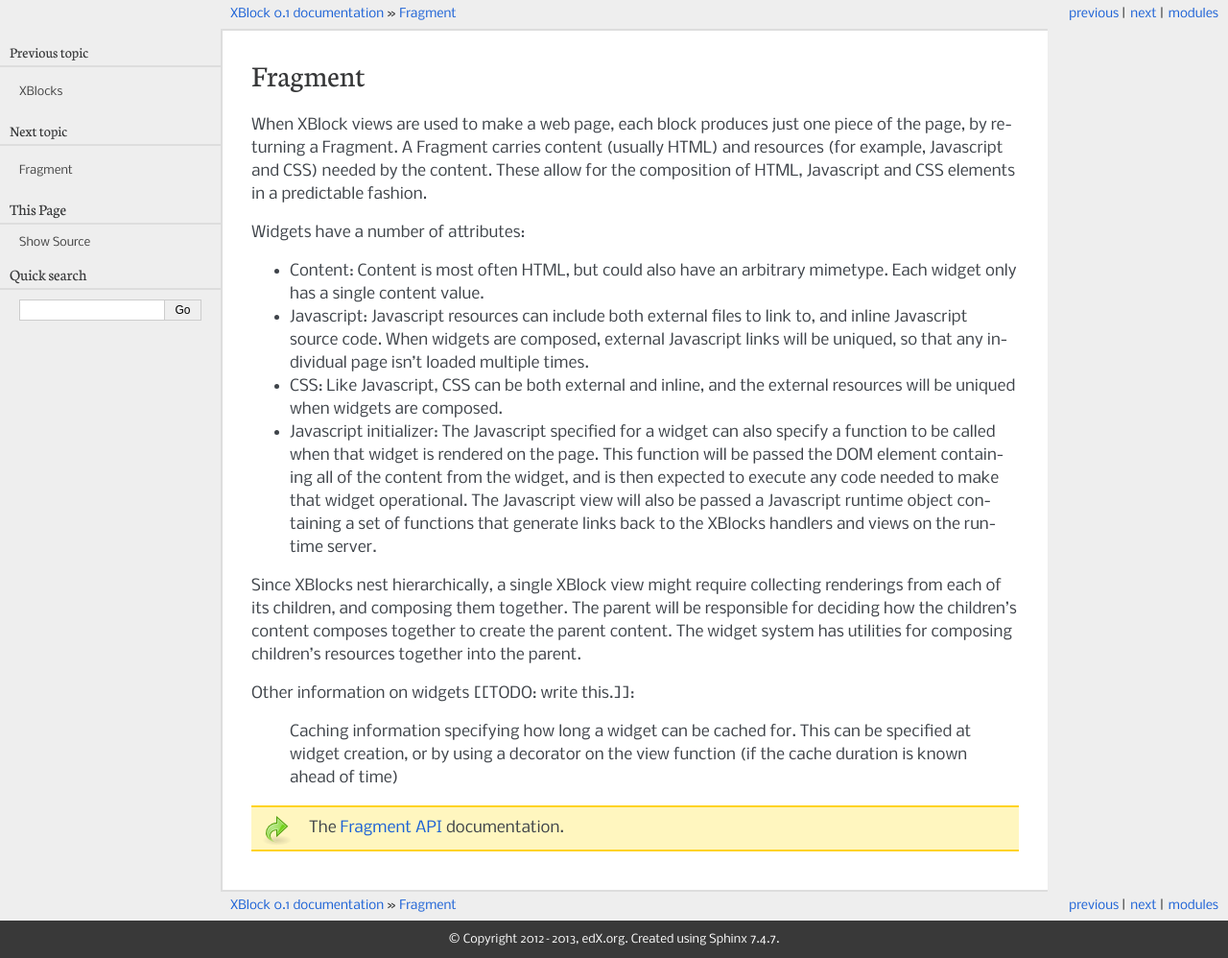
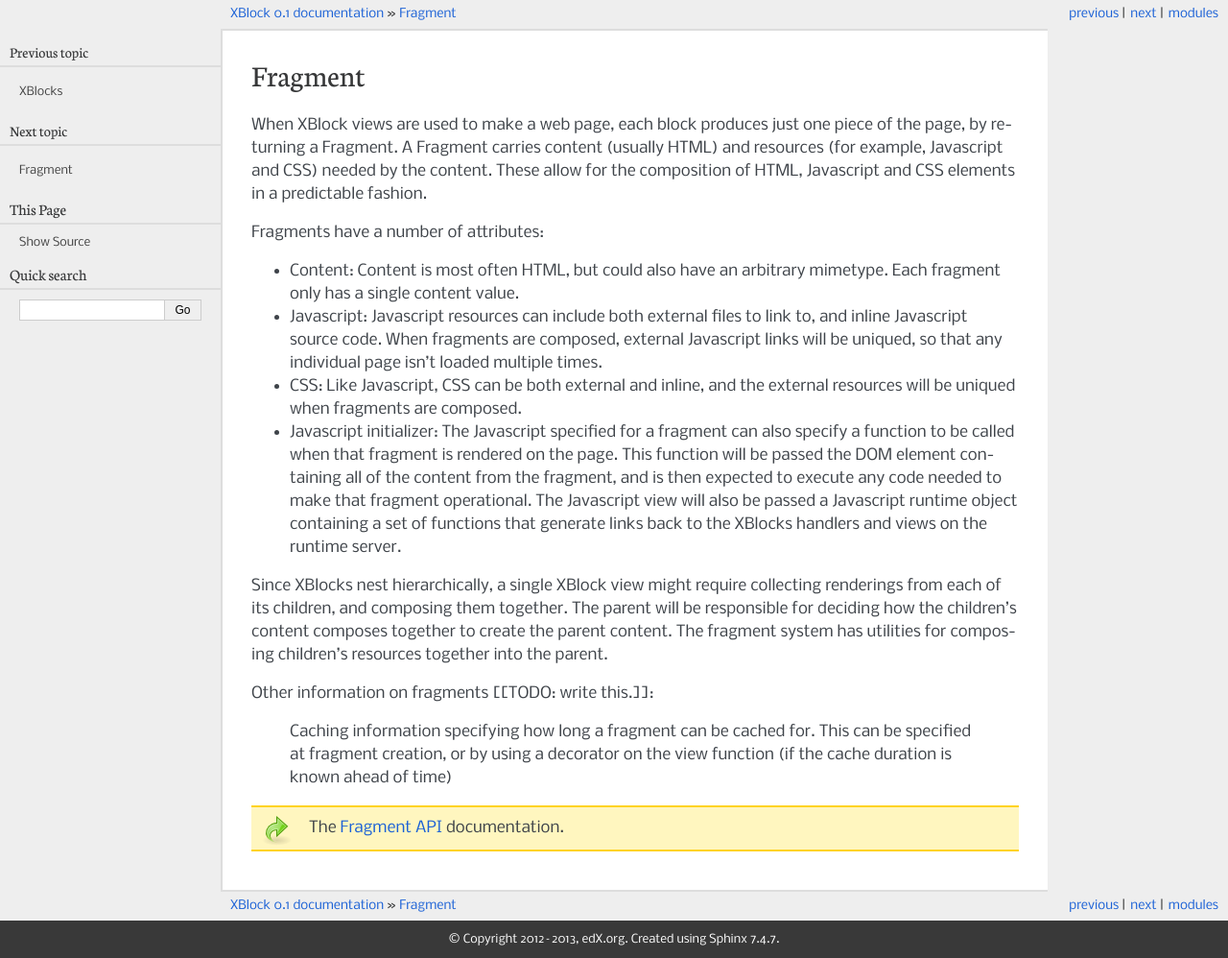
Before and after one commit to openedx/XBlock, a Sphinx documentation site: the page built from doc/guide/fragment.rst, in a window 1280 px wide. Shown: the whole page at 96% size. Built offline with Sphinx 7.4.7, drawn with Linux system fonts in a browser that asks for light colours.

Commit message:
Not sure how this slipped through, but widgets are now called Fragments.

```diff
--- a/doc/guide/fragment.rst
+++ b/doc/guide/fragment.rst
@@ -10,37 +10,37 @@
 These allow for the composition of HTML, Javascript and CSS elements in a
 predictable fashion.
 
-Widgets have a number of attributes:
+Fragments have a number of attributes:
 
 * Content: Content is most often HTML, but could also have an arbitrary
-  mimetype. Each widget only has a single content value.
+  mimetype. Each fragment only has a single content value.
 
 * Javascript: Javascript resources can include both external files to link to,
-  and inline Javascript source code. When widgets are composed, external
+  and inline Javascript source code. When fragments are composed, external
   Javascript links will be uniqued, so that any individual page isn't loaded
   multiple times.
 
 * CSS: Like Javascript, CSS can be both external and inline, and the external
-  resources will be uniqued when widgets are composed.
+  resources will be uniqued when fragments are composed.
 
-* Javascript initializer: The Javascript specified for a widget can also
-  specify a function to be called when that widget is rendered on the page.
+* Javascript initializer: The Javascript specified for a fragment can also
+  specify a function to be called when that fragment is rendered on the page.
   This function will be passed the DOM element containing all of the content
-  from the widget, and is then expected to execute any code needed to make that
-  widget operational. The Javascript view will also be passed a Javascript
+  from the fragment, and is then expected to execute any code needed to make that
+  fragment operational. The Javascript view will also be passed a Javascript
   runtime object containing a set of functions that generate links back to the
   XBlocks handlers and views on the runtime server.
 
 Since XBlocks nest hierarchically, a single XBlock view might require
 collecting renderings from each of its children, and composing them together.
 The parent will be responsible for deciding how the children's content composes
-together to create the parent content. The widget system has utilities for
+together to create the parent content. The fragment system has utilities for
 composing children's resources together into the parent.
 
-Other information on widgets [[TODO: write this.]]:
+Other information on fragments [[TODO: write this.]]:
 
-    Caching information specifying how long a widget can be cached for. This
-    can be specified at widget creation, or by using a decorator on the view
+    Caching information specifying how long a fragment can be cached for. This
+    can be specified at fragment creation, or by using a decorator on the view
     function (if the cache duration is known ahead of time)
 
 .. seealso::
--- a/doc/guide/xblock.rst
+++ b/doc/guide/xblock.rst
@@ -132,7 +132,7 @@
 uses, and therefore different designs.  Views are invoked by the runtime to
 produce a rendering of some course content.  Their results are aggregated
 together hierarchically, and so are not expressed as an HTTP response, but as a
-structured Widget.  Handlers are invoked by XBlock code in the browser, so they
+structured Fragment.  Handlers are invoked by XBlock code in the browser, so they
 are defined more like traditional web applications: they accept an HTTP
 request, and produce an HTTP response.
 
--- a/doc/index.rst
+++ b/doc/index.rst
@@ -56,7 +56,7 @@
     - The XBlock Workbench
     - Writing an XBlock
         - Views
-        - Widgets
+        - Fragments
     - Existing XBlock types
 
 
```
